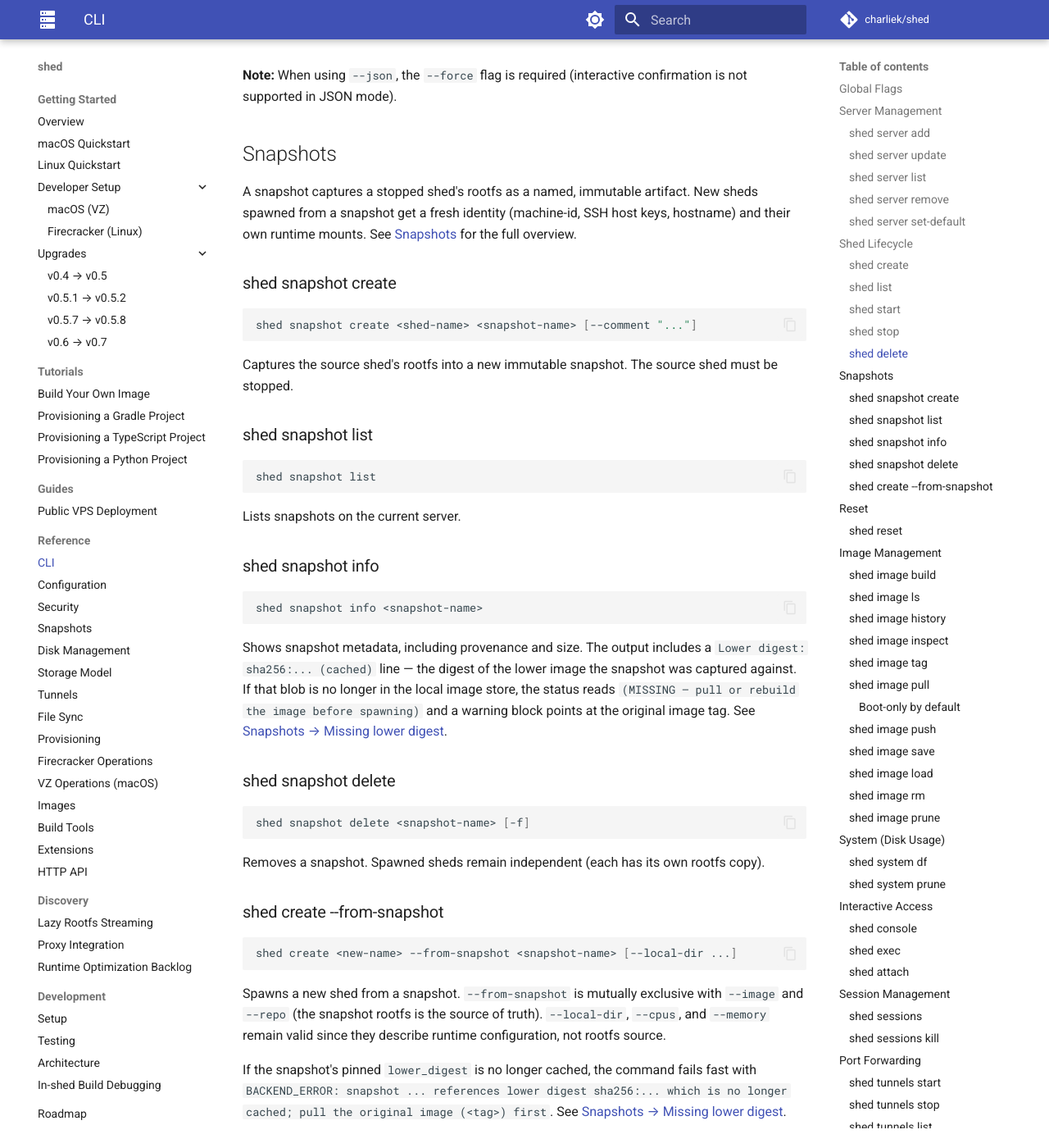
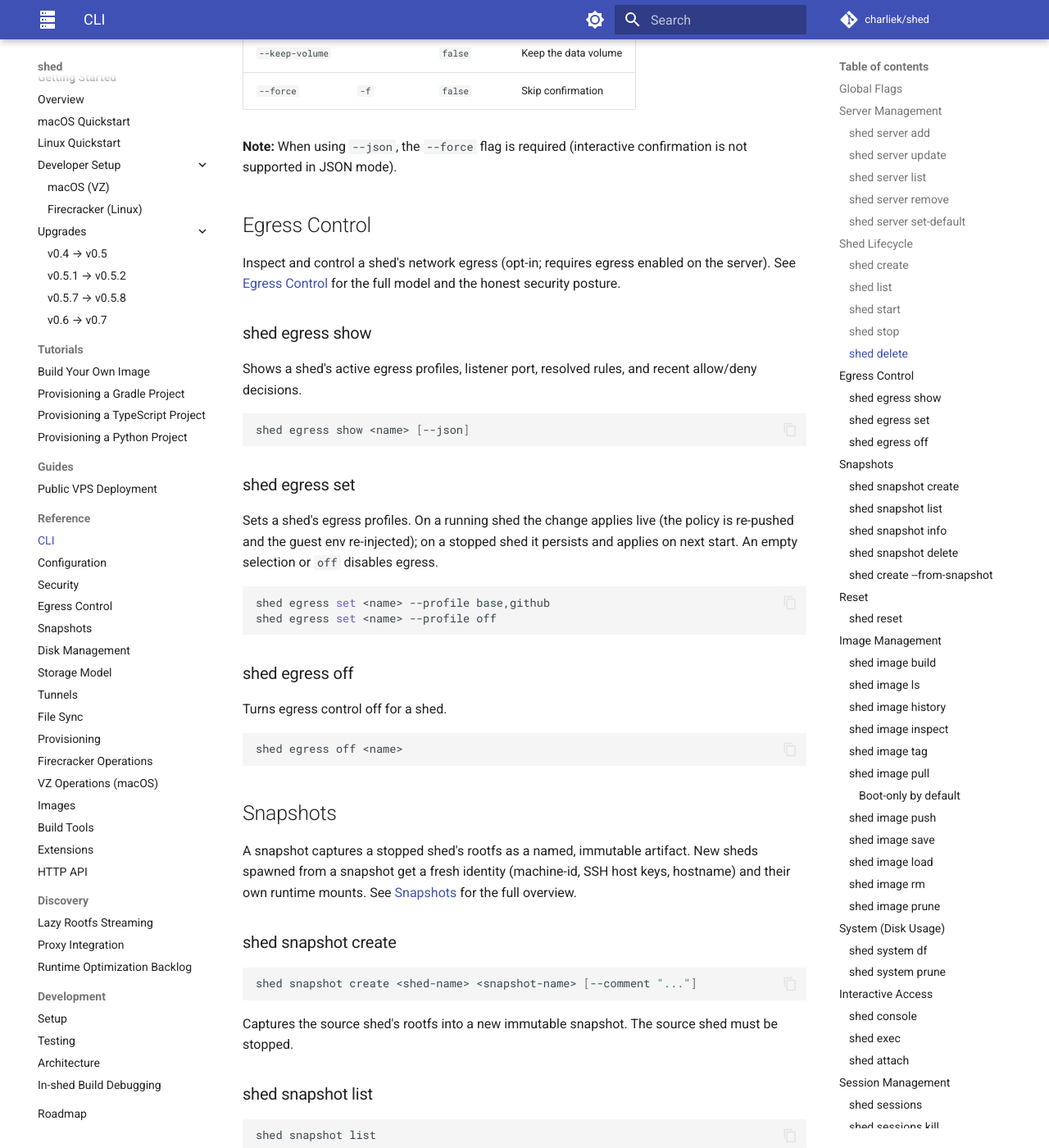
Before and after one commit to charliek/shed, an MkDocs documentation site: the page built from docs/reference/cli.md, in a window 1280 px wide and 1400 px high, scrolled down 5910 px. Shown: the whole window at 82% size. Built offline with MkDocs 1.6.1 and Material for MkDocs 9.7.7, drawn with Linux system fonts in a browser that asks for light colours; comment, search, counter and statistics services are not loaded; some of the changed text lies outside the part shown.

Commit message:
docs(egress): egress-control reference + CHANGELOG + CLI/config rows
- docs/reference/egress.md: the full model — what it does, enabling it,
  profiles + the CEL/glob policy language, the CLI (create --egress, egress
  show/set/off), auditing, and (prominently) the honest Level-1
  cooperative-not-a-boundary posture with the full bypass inventory + other
  caveats (live-tightening, audit-drop, plain-HTTP, restart).
- mkdocs nav entry (under Reference, next to Security).
- CHANGELOG Unreleased entry (#203).
- cli.md: `--egress` create flag + a `shed egress show|set|off` section.
- configuration.md: an `egress:` block + field table, linking to egress.md.

Co-Authored-By: Claude Opus 4.8 (1M context) <noreply@anthropic.com>

````diff
--- a/docs/reference/cli.md
+++ b/docs/reference/cli.md
@@ -118,6 +118,7 @@ shed create <name> [flags]
 | `--upper-size` | | Server default (`5G`) | Logical size of the per-shed writable overlay upper layer (e.g. `1G`, `5G`, `10G`, `100G`). Validated range: 1–100 GiB. The overlay grows copy-on-write, so this is the maximum, not the on-disk physical bytes. |
 | `--local-dir` | | None | Mount a local host directory into the guest at `~/<basename>`. The login lands there. Mutually exclusive with `--repo`. |
 | `--add-dir` | | None | Mount an additional local host directory at `~/<basename>` as a reference sibling. Repeatable. Requires `--local-dir`. |
+| `--egress` | | Server default | Egress-control profiles to apply (comma-separated, e.g. `base,github`; `off` to disable). Requires egress enabled on the server. See [Egress Control](egress.md). |
 | `--no-provision` | | `false` | Skip provisioning hooks |
 | `--sync-profile` | | `default` | Profile to sync after creation |
 | `--no-sync` | | `false` | Skip syncing default profile |
@@ -212,6 +213,40 @@ shed delete <name> [flags]
 | `--force` | `-f` | `false` | Skip confirmation |
 
 **Note:** When using `--json`, the `--force` flag is required (interactive confirmation is not supported in JSON mode).
+
+## Egress Control
+
+Inspect and control a shed's network egress (opt-in; requires egress enabled on
+the server). See [Egress Control](egress.md) for the full model and the honest
+security posture.
+
+### shed egress show
+
+Shows a shed's active egress profiles, listener port, resolved rules, and recent
+allow/deny decisions.
+
+```bash
+shed egress show <name> [--json]
+```
+
+### shed egress set
+
+Sets a shed's egress profiles. On a running shed the change applies live (the
+policy is re-pushed and the guest env re-injected); on a stopped shed it
+persists and applies on next start. An empty selection or `off` disables egress.
+
+```bash
+shed egress set <name> --profile base,github
+shed egress set <name> --profile off
+```
+
+### shed egress off
+
+Turns egress control off for a shed.
+
+```bash
+shed egress off <name>
+```
 
 ## Snapshots
 
--- a/mkdocs.yml
+++ b/mkdocs.yml
@@ -111,6 +111,7 @@ nav:
       - CLI: reference/cli.md
       - Configuration: reference/configuration.md
       - Security: reference/security.md
+      - Egress Control: reference/egress.md
       - Snapshots: reference/snapshots.md
       - Disk Management: reference/disk-management.md
       - Storage Model: reference/storage-model.md
````
Also changed, not shown: CHANGELOG.md (+20 -0 lines), docs/reference/configuration.md (+23 -0 lines), docs/reference/egress.md (added, +198 -0 lines).
